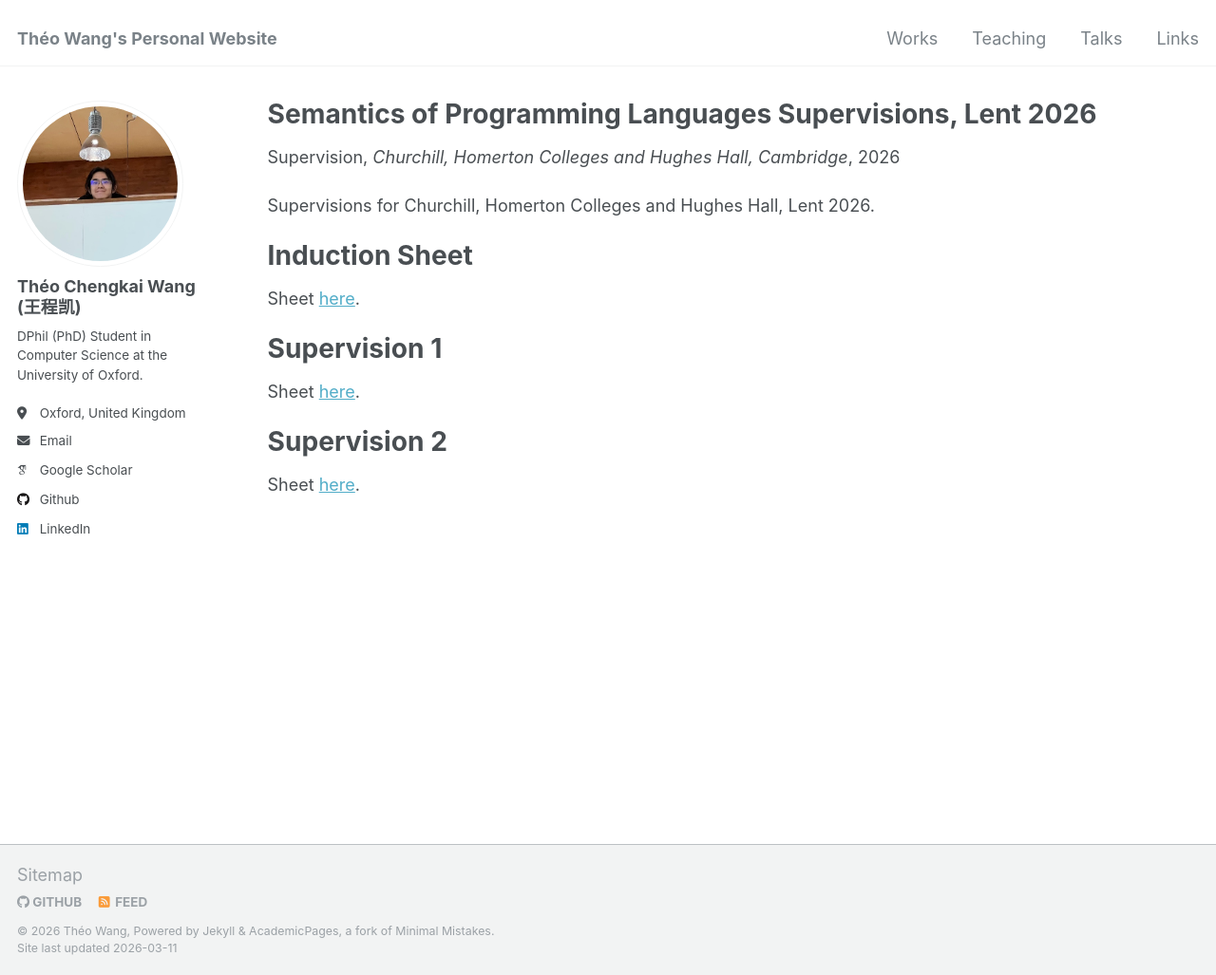
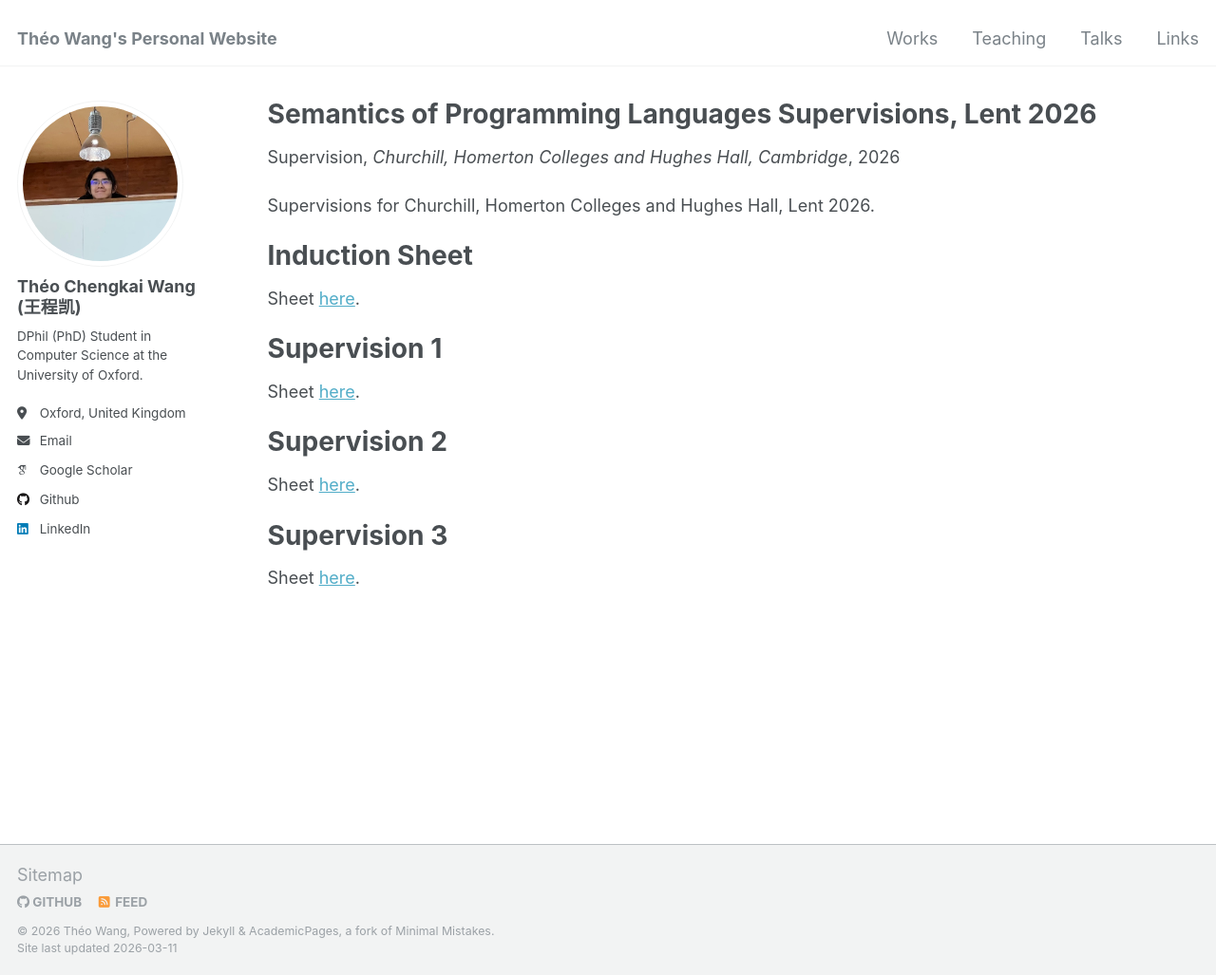
Before and after one commit to theo-chengkai-wang/theo-chengkai-wang.github.io, a Jekyll site: the page built from _teaching/lent2526.md, in a window 1280 px wide and 1027 px high. Shown: the whole window at 95% size. Built offline with Jekyll 4.4.1, drawn with Linux system fonts in a browser that asks for light colours; some web fonts are replaced.

Commit message:
Added SV3 of 2026

```diff
--- a/_teaching/lent2526.md
+++ b/_teaching/lent2526.md
@@ -22,6 +22,10 @@ Supervision 2
 ======
 Sheet [here](/files/supo/lent2526/SV2.pdf).
 
+Supervision 3
+======
+Sheet [here](/files/supo/lent2526/SV3.pdf).
+
 <!-- Supervision 2
 ======
 Sheet [here](/files/supo/michaelmas2425/SV2.pdf).
```
Also changed, not shown: 1 other file.
